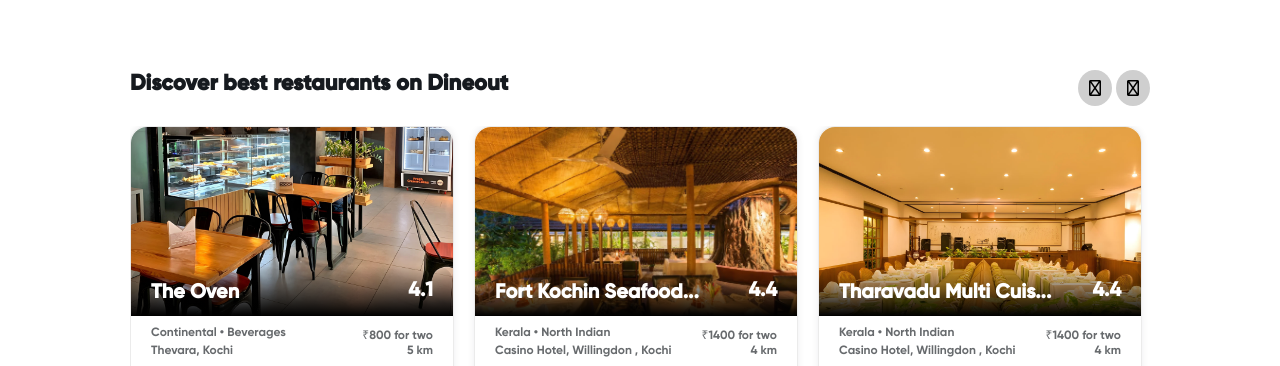
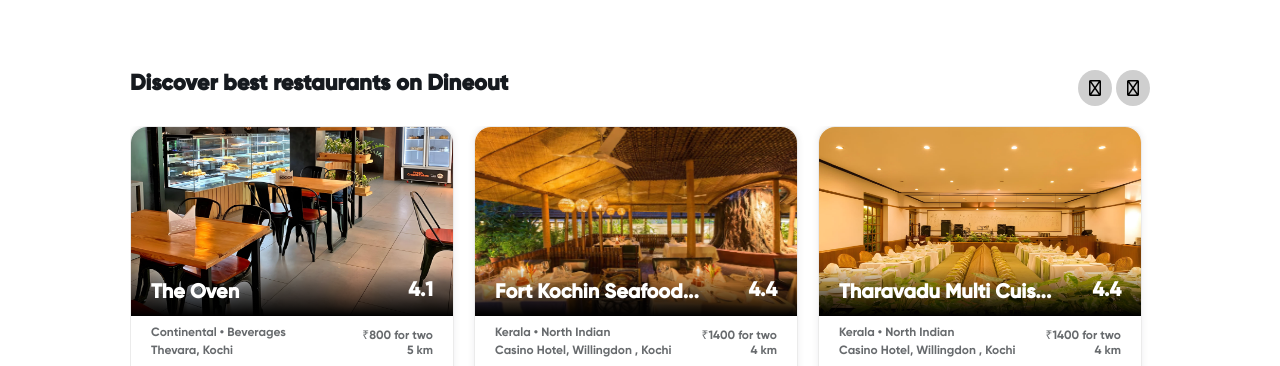
Before and after one commit to joyal-74/swiggy-home, a plain HTML site: page index.html in a window 1280 px wide. Shown: the part 1260-1626 px from the top of the page. Drawn offline with Linux system fonts and the light colour scheme.

Commit message:
fixed typo error and more stable version

```diff
--- a/style.css
+++ b/style.css
@@ -273,23 +273,24 @@ nav h1{
     height: fit-content;
     border-radius: 16px;
     border: 1px solid rgba(2, 6, 12, 0.08);
-    box-shadow: rgba(27, 30, 36, 0.08) 0px 0px 7.905px
+    box-shadow: rgba(27, 30, 36, 0.08) 0px 0px 7.905px;
 }
 
 .hotels .image-hotels{
-    width: 322px;
+    width: 100%;
     height: 189px;
-    background-size: cover;
-    background-image: url(assets/the-oven.avif);
-    border-radius: 16px 16px 0px 0px;
+    border-radius: 16px 16px 0 0;
+    background-size: 100% 100%;
 }
 .hotels .gradiant-box {
-    width: 326px;
+    width: 100%;
     height: 100% ;
-    border-radius: 16px 16px 0px 0px;
     display: flex;
     color: #ffff;
     align-items: flex-end;
+}
+.hotel-1 .image-hotels {
+    background-image: url(assets/the-oven.avif);
 }
 .hotel-2 .image-hotels {
     background-image: url(assets/fort-kochin.avif);
@@ -328,7 +329,6 @@ nav h1{
     background: rgb(2,0,36);
     background: linear-gradient(180deg, rgba(2,0,36,1) 0%, rgba(255,255,255,0) 0%, rgba(0,0,0,1) 100%);
     justify-content: space-between;
-    border-radius: 16px 16px 0px 0px;
 }
 .price-text {
     display: grid;
```
